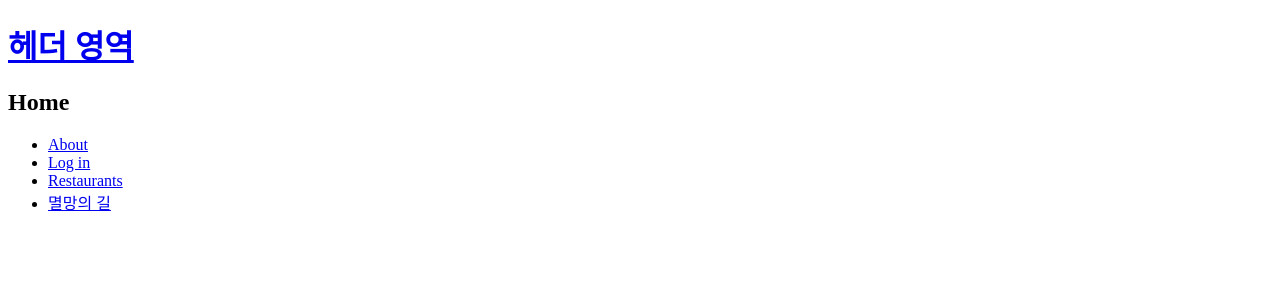
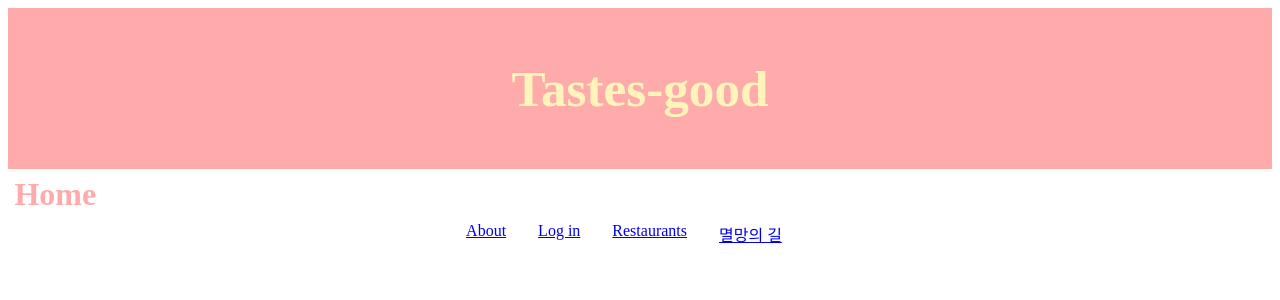
Before and after one commit to CodeSoom/react-week8-assignment-1, a React app: page / in a window 1280 px wide. Shown: the top 300 px of the page. Built offline with nearby package versions, Linux system fonts and the light colour scheme; the HTML template or start-up script is replaced by a standard one.

Commit message:
HomePage, RestaurantsPage를 스타일링합니다.

```diff
--- a/package.json
+++ b/package.json
@@ -42,6 +42,8 @@
   },
   "dependencies": {
     "@codeceptjs/configure": "^0.5.2",
+    "@emotion/react": "^11.1.5",
+    "@emotion/styled": "^11.1.5",
     "@reduxjs/toolkit": "^1.5.0",
     "react": "^16.13.1",
     "react-dom": "^16.13.1",
--- a/src/App.jsx
+++ b/src/App.jsx
@@ -7,6 +7,8 @@ import {
 } from 'react-router-dom';
 
 import { useDispatch } from 'react-redux';
+
+import styled from '@emotion/styled';
 
 import HomePage from './HomePage';
 import AboutPage from './AboutPage';
@@ -19,6 +21,23 @@ import { setAccessToken } from './slice';
 
 import { loadItem } from './services/storage';
 
+const Header = styled.header({
+  textAlign: 'center',
+  backgroundColor: '#FFABAB',
+  '& h1': {
+    fontSize: '3.2em',
+    margin: 0,
+    padding: '1em 3em',
+  },
+  '& a': {
+    color: '#FFF5BA',
+    textDecoration: 'none',
+    '&:hover': {
+      color: '#F3FFE3',
+    },
+  },
+});
+
 export default function App() {
   const dispatch = useDispatch();
 
@@ -29,11 +48,11 @@ export default function App() {
 
   return (
     <div>
-      <header>
+      <Header>
         <h1>
-          <Link to="/">헤더 영역</Link>
+          <Link to="/">Tastes-good</Link>
         </h1>
-      </header>
+      </Header>
       <Switch>
         <Route exact path="/" component={HomePage} />
         <Route path="/about" component={AboutPage} />
--- a/src/CategoriesContainer.jsx
+++ b/src/CategoriesContainer.jsx
@@ -8,6 +8,10 @@ import {
 } from './slice';
 
 import { get } from './utils';
+
+import MenuContainer from './MenuContainer';
+
+import MenuItem from './MenuItem';
 
 export default function CategoriesContainer() {
   const dispatch = useDispatch();
@@ -21,9 +25,9 @@ export default function CategoriesContainer() {
   }, [dispatch]);
 
   return (
-    <ul>
+    <MenuContainer>
       {categories.map((category) => (
-        <li key={category.id}>
+        <MenuItem key={category.id}>
           <button
             type="button"
             onClick={() => handleClick(category.id)}
@@ -35,8 +39,8 @@ export default function CategoriesContainer() {
               </>
             ) : null}
           </button>
-        </li>
+        </MenuItem>
       ))}
-    </ul>
+    </MenuContainer>
   );
 }
--- a/src/HomePage.jsx
+++ b/src/HomePage.jsx
@@ -2,16 +2,29 @@ import React from 'react';
 
 import { Link } from 'react-router-dom';
 
+import styled from '@emotion/styled';
+
+import MenuContainer from './MenuContainer';
+
+import MenuItem from './MenuItem';
+
+const Title = styled.h2({
+  fontSize: '2em',
+  margin: 0,
+  padding: '.2em',
+  color: '#FFABAB',
+});
+
 export default function HomePage() {
   return (
     <div>
-      <h2>Home</h2>
-      <ul>
-        <li><Link to="/about">About</Link></li>
-        <li><Link to="/login">Log in</Link></li>
-        <li><Link to="/restaurants">Restaurants</Link></li>
-        <li><Link to="/xxx">멸망의 길</Link></li>
-      </ul>
+      <Title>Home</Title>
+      <MenuContainer>
+        <MenuItem><Link to="/about">About</Link></MenuItem>
+        <MenuItem><Link to="/login">Log in</Link></MenuItem>
+        <MenuItem><Link to="/restaurants">Restaurants</Link></MenuItem>
+        <MenuItem><Link to="/xxx">멸망의 길</Link></MenuItem>
+      </MenuContainer>
     </div>
   );
 }
--- /dev/null
+++ b/src/MenuContainer.jsx
@@ -0,0 +1,11 @@
+import styled from '@emotion/styled';
+
+const MenuContainer = styled.ul({
+  display: 'flex',
+  justifyContent: 'center',
+  margin: 0,
+  padding: '.2em',
+  listStyle: 'none',
+});
+
+export default MenuContainer;
--- /dev/null
+++ b/src/MenuItem.jsx
@@ -0,0 +1,19 @@
+import styled from '@emotion/styled';
+
+const MenuItem = styled.li({
+  marginRight: '2em',
+  '& button': {
+    color: '#FFF5BA',
+    backgroundColor: '#FFABAB',
+    textDecoration: 'none',
+    border: 0,
+    borderRadius: 5,
+    cursor: 'pointer',
+  },
+  '&:hover': {
+    fontWeight: 'bold',
+    color: '#F3FFE3',
+  },
+});
+
+export default MenuItem;
--- a/src/RegionsContainer.jsx
+++ b/src/RegionsContainer.jsx
@@ -8,6 +8,10 @@ import {
 } from './slice';
 
 import { get } from './utils';
+
+import MenuContainer from './MenuContainer';
+
+import MenuItem from './MenuItem';
 
 export default function RegionsContainer() {
   const dispatch = useDispatch();
@@ -21,9 +25,9 @@ export default function RegionsContainer() {
   }, [dispatch]);
 
   return (
-    <ul>
+    <MenuContainer>
       {regions.map((region) => (
-        <li key={region.id}>
+        <MenuItem key={region.id}>
           <button
             type="button"
             onClick={() => handleClick(region.id)}
@@ -35,8 +39,8 @@ export default function RegionsContainer() {
               </>
             ) : null}
           </button>
-        </li>
+        </MenuItem>
       ))}
-    </ul>
+    </MenuContainer>
   );
 }
```
Also changed, not shown: 1 other file (tests, documents, lock files or other folders).
